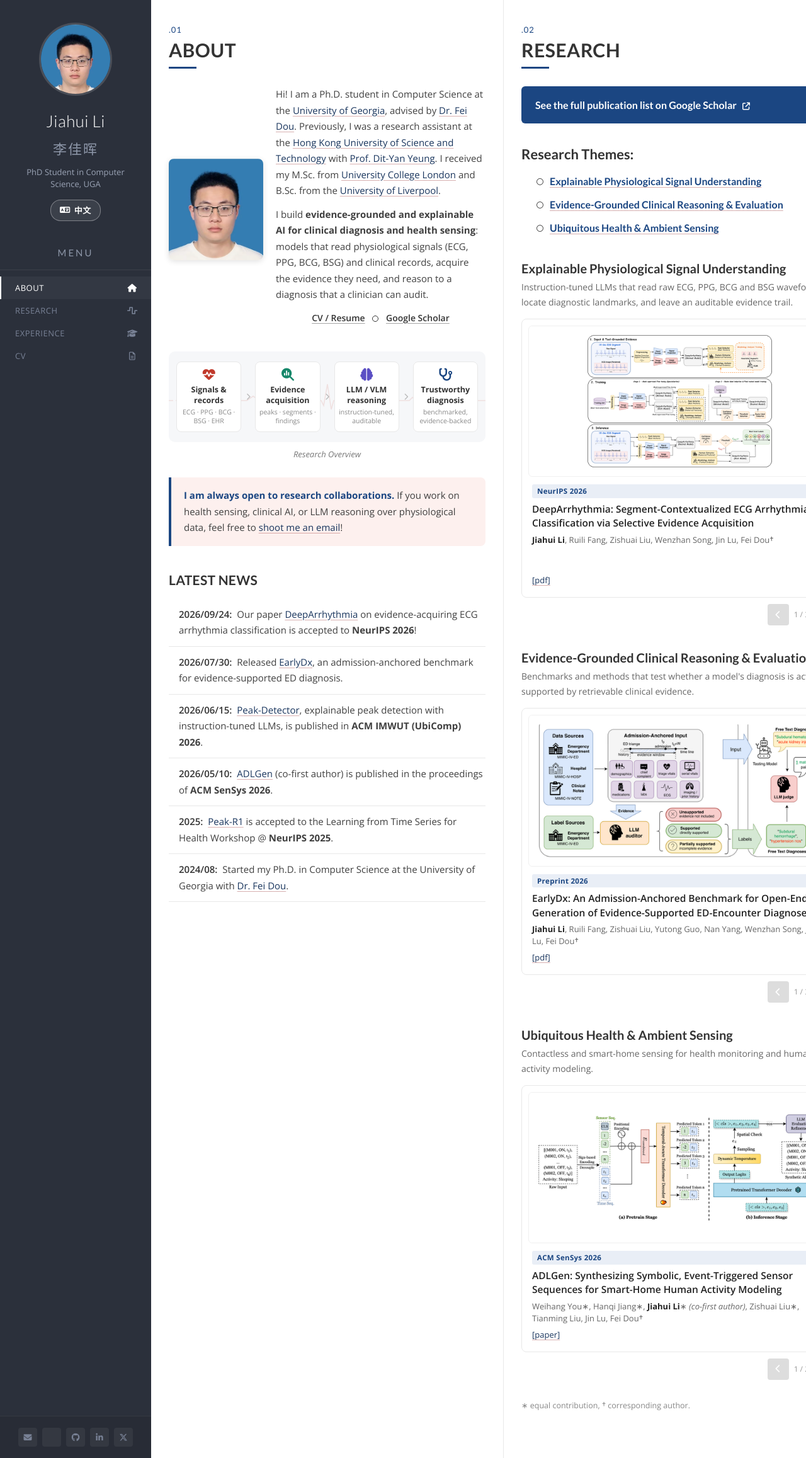
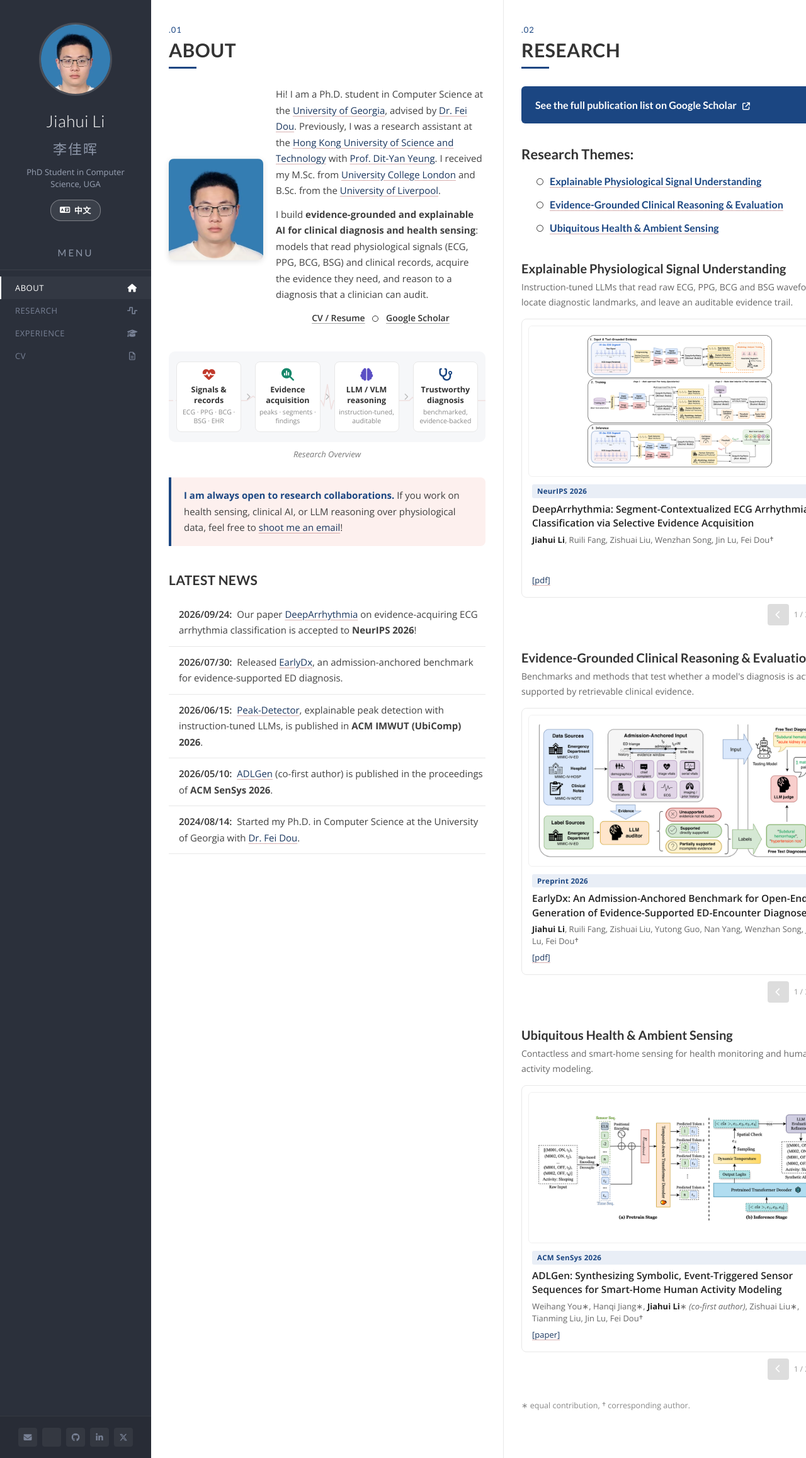
Before and after one commit to jimmylihui/jimmylihui.github.io, a Jekyll site: the page built from _pages/about.html, in a window 1280 px wide. Shown: the whole page at 63% size. Built offline with Jekyll 4.4.1, drawn with Linux system fonts in a browser that asks for light colours; a style sheet for code colours, icons or effects is not loaded.

Commit message:
News: add PhD start date, drop workshop item
Co-Authored-By: Claude Opus 5.5 <noreply@anthropic.com>

```diff
--- a/_data/news.yml
+++ b/_data/news.yml
@@ -12,9 +12,6 @@
 - date: "2026/05/10"
   text: '<a href="https://dl.acm.org/doi/10.1145/3774906.3802796">ADLGen</a> (co-first author) is published in the proceedings of <b>ACM SenSys 2026</b>.'
   text_zh: '<a href="https://dl.acm.org/doi/10.1145/3774906.3802796">ADLGen</a>（共同一作）发表于 <b>ACM SenSys 2026</b> 论文集。'
-- date: "2025"
-  text: '<a href="https://openreview.net/forum?id=jSW3GZQoVJ">Peak-R1</a> is accepted to the Learning from Time Series for Health Workshop @ <b>NeurIPS 2025</b>.'
-  text_zh: '<a href="https://openreview.net/forum?id=jSW3GZQoVJ">Peak-R1</a> 被 <b>NeurIPS 2025</b> Learning from Time Series for Health Workshop 接收。'
-- date: "2024/08"
+- date: "2024/08/14"
   text: 'Started my Ph.D. in Computer Science at the University of Georgia with <a href="https://fayedou.github.io/">Dr. Fei Dou</a>.'
   text_zh: '加入佐治亚大学攻读计算机科学博士，导师为 <a href="https://fayedou.github.io/">Fei Dou 博士</a>。'
```
